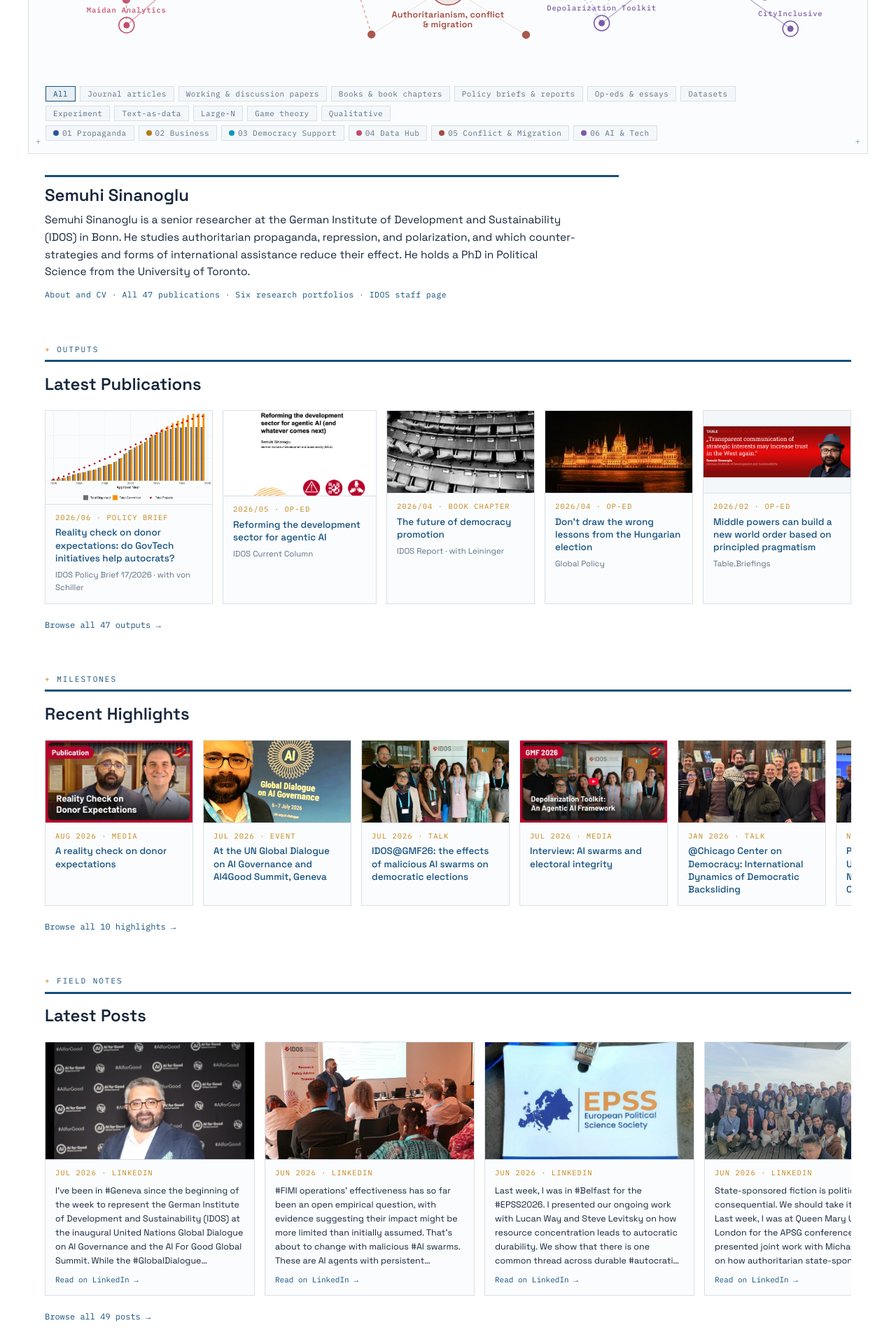
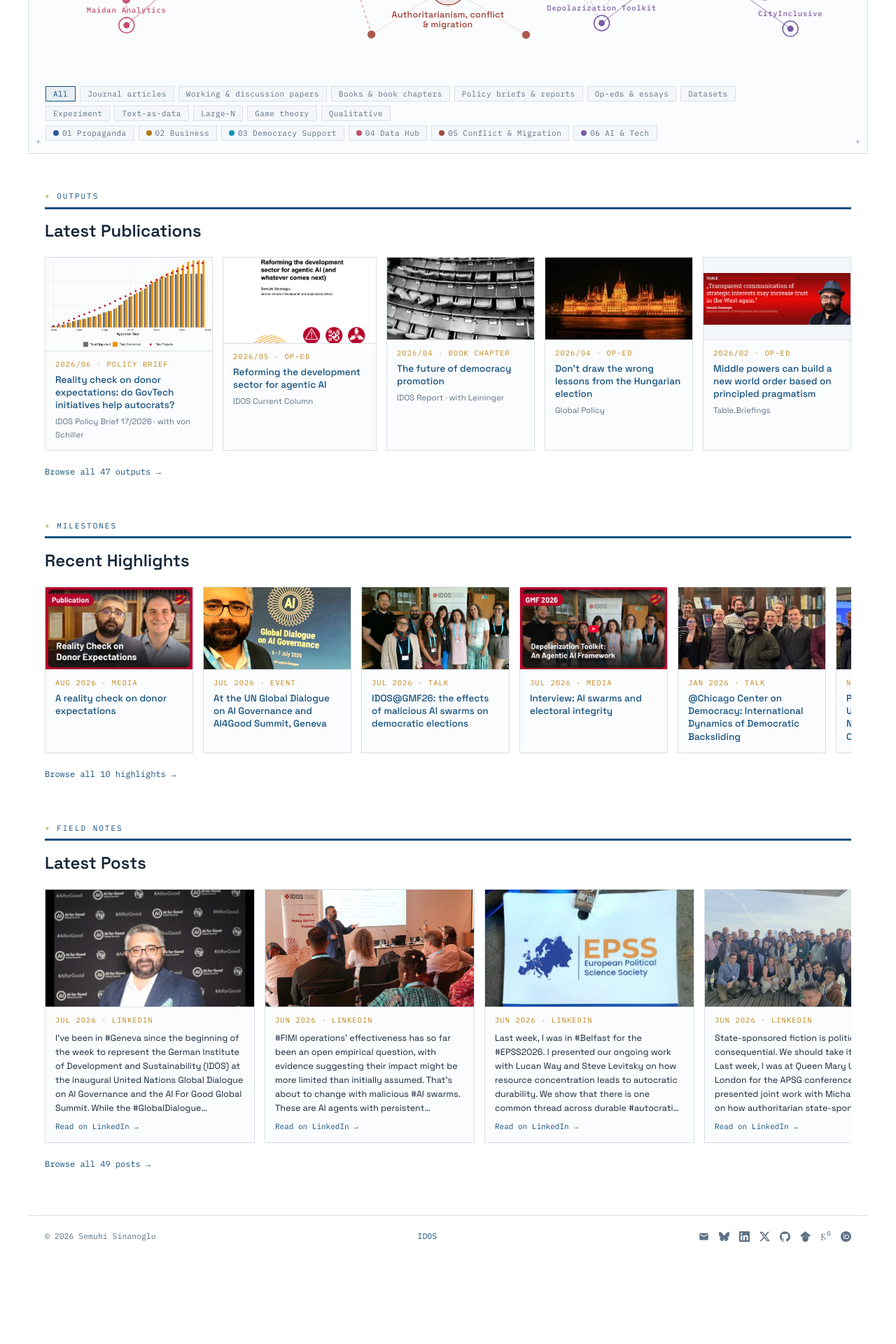
Before and after one commit to semuhi/semuhi.github.io, a Jekyll site: the page built from index.html, in a window 1280 px wide. Shown: the part 595-2515 px from the top of the page at 70% size. Built offline with Jekyll 4.4.1, drawn with Linux system fonts in a browser that asks for light colours; after the commit the page ends 2410 px from its top, so only the background shows below that.

Commit message:
home: remove the name and bio band under the map
User decision: the band added on 2026-08-24 does not belong on the home page.
The map stays the first thing on the page. The bio text stays in about.yml,
where the Person record still uses it.

The home page has no h1 again. Say so if you want one back in another form.

Co-Authored-By: Claude Opus 5 <noreply@anthropic.com>

```diff
--- a/_includes/c-home-intro.html
+++ /dev/null
@@ -1,15 +0,0 @@
-{% comment %}
-Home intro band (2026-08-24). Two jobs, both about being read by machines as
-well as people:
-  1. The home page had no h1 at all. This is it.
-  2. A retrieval chunk taken from this page now answers "who is Semuhi
-     Sinanoglu" on its own: name, role, institution, city, topics, degree.
-Third person on purpose (the About page keeps the first-person bio); the text
-is _data/about.yml identity.summary, so it is edited in one place.
-{% endcomment %}
-{% assign id = site.data.about.identity %}
-<section class="home-intro" style="--pc:var(--cobalt)">
-  <h1>{{ id.name }}</h1>
-  <p class="narrative">{{ id.summary | strip }}</p>
-  <p class="pf-meta"><a href="{{ '/about/' | relative_url }}">About and CV</a> · <a href="{{ '/work/' | relative_url }}">All {{ site.data.publications | size }} publications</a> · <a href="{{ '/portfolios/' | relative_url }}">Six research portfolios</a> · <a href="{{ id.staff_page }}" target="_blank" rel="noopener">IDOS staff page</a></p>
-</section>
--- a/_sass/constellation/_pages.scss
+++ b/_sass/constellation/_pages.scss
@@ -307,31 +307,6 @@ body.constellation {
     margin-right: 3px;
   }
 
-  /* ---------- home intro band ---------- */
-  /* The h1 the home page never had (2026-08-24), plus one paragraph that says
-     who he is without needing the rest of the page. Deliberately quiet: the
-     map above it stays the loud element. */
-  .home-intro {
-    padding-top: 30px;
-    h1 {
-      font-size: 24px;
-      font-weight: 600;
-      line-height: 1.2;
-      border-top: 3px solid var(--pc);
-      padding-top: .7rem;
-      margin-bottom: .55rem;
-      max-width: 820px;
-    }
-    .narrative { font-size: 15.5px; max-width: 760px; color: var(--ink); }
-    .pf-meta {
-      font-family: $font-mono;
-      font-size: 11.5px;
-      color: var(--muted);
-      margin-top: .7rem;
-      letter-spacing: .04em;
-    }
-  }
-
   /* ---------- one publication page (/work/<slug>/) ---------- */
   .pub-head {
     .sec-kicker a { color: inherit; }
--- a/index.html
+++ b/index.html
@@ -5,7 +5,6 @@ description: "Semuhi Sinanoglu is a senior researcher at IDOS in Bonn who studie
 og_type: profile
 ---
 {% include c-network-hero.html %}
-{% include c-home-intro.html %}
 {% include c-latest.html %}
 {% include c-highlights.html %}
 {% include c-social.html %}
```
